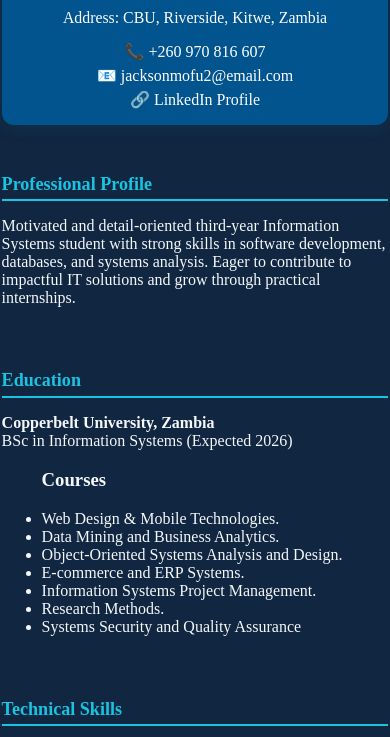
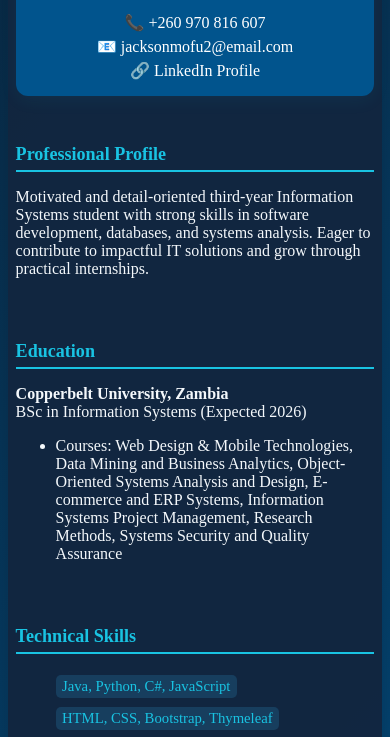
Before and after one commit to Jacksonmofu2002/Profile, a plain HTML site: page index.html in a window 390 px wide. Shown: the part 295-1032 px from the top of the page. Drawn offline with Linux system fonts and the light colour scheme.

Commit message:
Update index.html

```diff
--- a/index.html
+++ b/index.html
@@ -20,11 +20,12 @@
       background: rgba(18, 38, 63, 0.97);
       border-radius: 16px;
       box-shadow: 0 6px 32px rgba(0,0,0,0.21);
-      padding: 2.3rem 1.2rem 2.3rem 1.2rem;
+      padding: 2.3rem 2rem 2.3rem 2rem;
       display: flex;
       flex-direction: column;
       align-items: center;
       display: none;
+      /* Add a little shadow for mobile separation */
     }
     .loader-bg {
       position: fixed;
@@ -151,10 +152,18 @@
       width: 100%;
       color: #d3eefd;
     }
+    /* Responsive: improve container side padding and header padding on small screens */
+    @media (max-width: 900px) {
+      .container {
+        margin: 20px 10px;
+        padding: 1.5rem 1rem 1.5rem 1rem;
+      }
+    }
     @media (max-width: 750px) {
       .container {
-        max-width: 98vw;
-        padding: 1rem 0.3rem;
+        max-width: 99vw;
+        margin: 12px 4vw;
+        padding: 1rem 4vw 1rem 4vw;
       }
       .profile-header {
         flex-direction: column;
@@ -181,8 +190,9 @@
     }
     @media (max-width: 470px) {
       .container {
+        margin: 6px 2vw;
+        padding: 0.5rem 2vw 0.5rem 2vw;
         max-width: 100vw;
-        padding: 0.2rem 0.1rem;
       }
       .profile-header {
         padding: 0.7rem 0.1rem;
@@ -256,14 +266,8 @@
       <p><strong>Copperbelt University, Zambia</strong><br>
       BSc in Information Systems (Expected 2026)</p>
       <ul>
-        <h3>Courses </h3>
-        <li>Web Design & Mobile Technologies.</li>
-        <li>Data Mining and Business Analytics.</li>
-        <li>Object-Oriented Systems Analysis and Design.</li>
-        <li>E-commerce and ERP Systems.</li>
-        <li>Information Systems Project Management.</li>
-        <li>Research Methods.</li>
-        <li>Systems Security and Quality Assurance</li>
+        <li>Courses: Web Design & Mobile Technologies, Data Mining and Business Analytics, Object-Oriented Systems Analysis and Design,
+          E-commerce and ERP Systems, Information Systems Project Management, Research Methods, Systems Security and Quality Assurance</li>
       </ul>
     </section>
 
```
